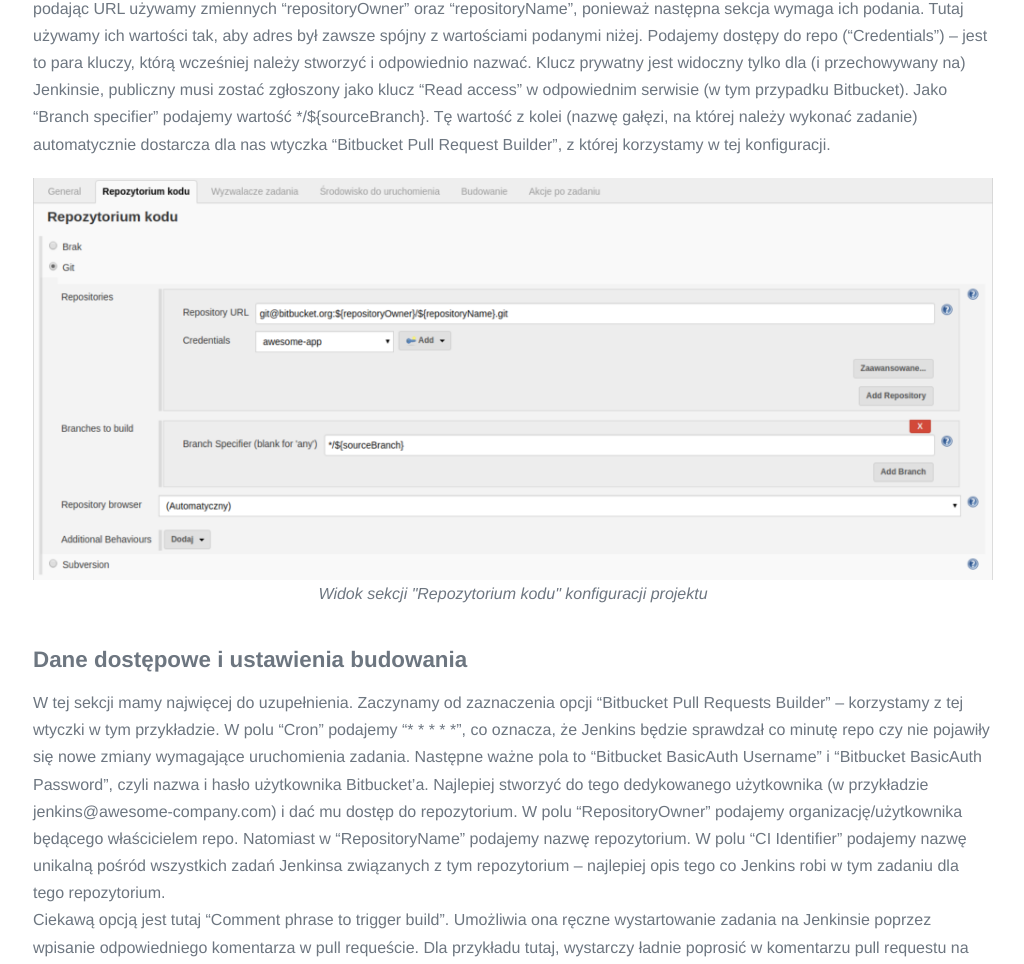
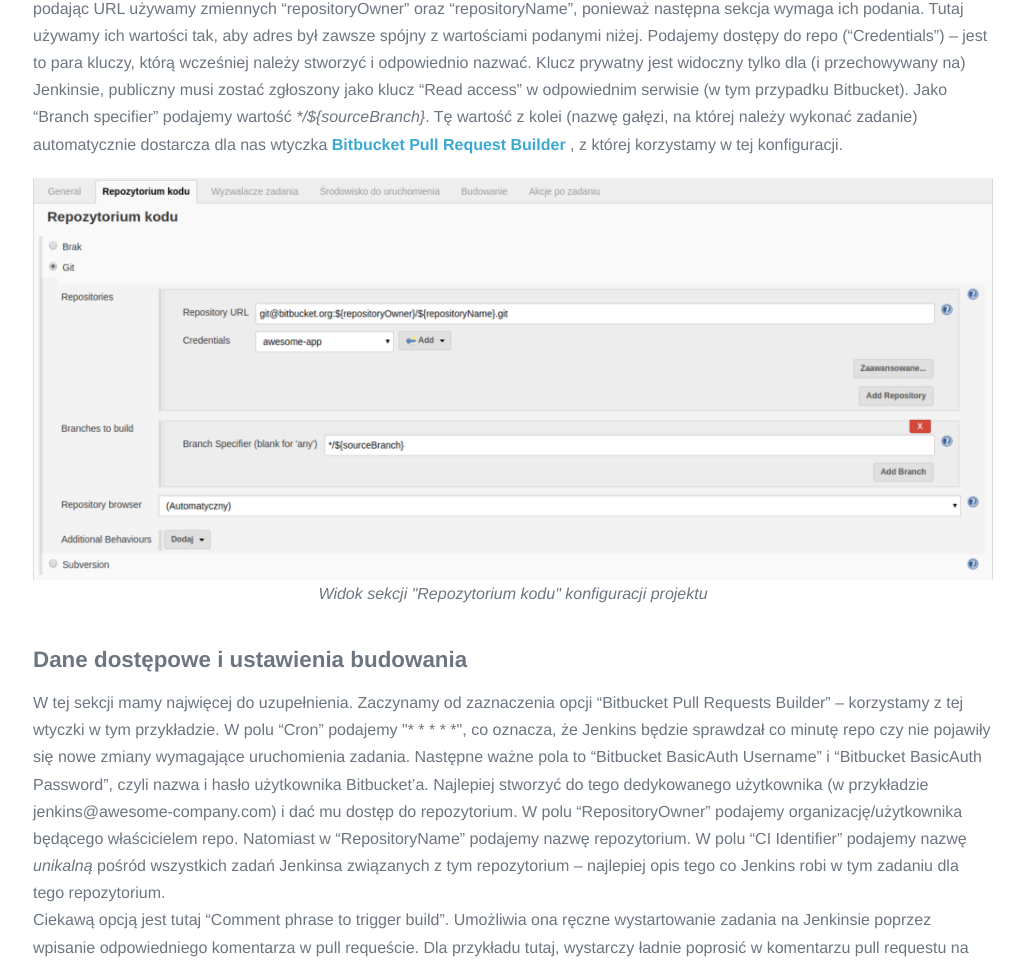
Before and after one commit to Nitrooos/Nitrooos.github.io, a Jekyll site: the page built from _posts/2019-07-17-ciagla-integracja-jenkins.md, in a window 1280 px wide. Shown: the part 2670-3634 px from the top of the page, without its empty margins (127-1151 px from the left). Built offline with Jekyll 4.4.1, drawn with Linux system fonts in a browser that asks for light colours; some of the changed text lies outside the part shown.

Commit message:
[NIT-5] Include all links and formatting from original

```diff
--- a/_posts/2019-07-17-ciagla-integracja-jenkins.md
+++ b/_posts/2019-07-17-ciagla-integracja-jenkins.md
@@ -100,9 +100,13 @@
 prywatny jest widoczny tylko dla (i przechowywany na) Jenkinsie, publiczny musi
 zostać zgłoszony jako klucz "Read access" w odpowiednim serwisie (w tym
 przypadku Bitbucket). Jako "Branch specifier" podajemy wartość
-*/${sourceBranch}. Tę wartość z kolei (nazwę gałęzi, na której należy wykonać
-zadanie) automatycznie dostarcza dla nas wtyczka "Bitbucket Pull Request
-Builder", z której korzystamy w tej konfiguracji.
+**/${sourceBranch}*. Tę wartość z kolei (nazwę gałęzi, na której należy wykonać
+zadanie) automatycznie dostarcza dla nas wtyczka
+<a
+  href="https://github.com/jenkinsci/bitbucket-pullrequest-builder-plugin#readme">
+  Bitbucket Pull Request Builder
+</a>
+, z której korzystamy w tej konfiguracji.
 
 <figure class="app__image">
   <img
@@ -115,14 +119,14 @@
 
 W tej sekcji mamy najwięcej do uzupełnienia. Zaczynamy od zaznaczenia opcji
 "Bitbucket Pull Requests Builder" – korzystamy z tej wtyczki w tym przykładzie.
-W polu "Cron" podajemy "* * * * *", co oznacza, że Jenkins będzie sprawdzał co
+W polu "Cron" podajemy `"* * * * *"`, co oznacza, że Jenkins będzie sprawdzał co
 minutę repo czy nie pojawiły się nowe zmiany wymagające uruchomienia zadania.
 Następne ważne pola to "Bitbucket BasicAuth Username" i "Bitbucket BasicAuth
 Password", czyli nazwa i hasło użytkownika Bitbucket’a. Najlepiej stworzyć do
 tego dedykowanego użytkownika (w przykładzie jenkins@awesome-company.com) i dać
 mu dostęp do repozytorium. W polu "RepositoryOwner" podajemy
 organizację/użytkownika będącego właścicielem repo. Natomiast w "RepositoryName"
-podajemy nazwę repozytorium. W polu "CI Identifier" podajemy nazwę unikalną
+podajemy nazwę repozytorium. W polu "CI Identifier" podajemy nazwę *unikalną*
 pośród wszystkich zadań Jenkinsa związanych z tym repozytorium – najlepiej opis
 tego co Jenkins robi w tym zadaniu dla tego repozytorium.
 
@@ -149,9 +153,9 @@
 zadanie i pewność, że są one deterministyczne, nie zależą od lokalnego stanu.
 Z drugiej strony, możemy kliknąć w "Zaawansowane" i kontrolować co dokładnie ma
 być usuwane, a co nie. I tak, jak na poniższym screenshocie, możemy czyścić
-przestrzeń dla każdego zadania, ale z wyjątkiem katalogu node_modules. Pozwoli
+przestrzeń dla każdego zadania, ale z wyjątkiem katalogu *node_modules*. Pozwoli
 to na przyspieszenie budowania, ponieważ nie będzie konieczne każdorazowe
-instalowanie wszystkich paczek poprzez npm.
+instalowanie wszystkich paczek poprzez *npm*.
 
 <figure class="app__image">
   <img
@@ -166,10 +170,11 @@
 Przykładowo, jeśli nasz projekt jest standardową aplikacją Django to
 prawdopodobnie chcemy:
 
-- stworzyć nowe, lokalne, wirtualne środowisko Python (za pomocą np. virtualenv)
+- stworzyć nowe, lokalne, wirtualne środowisko Python (za pomocą np.
+  *virtualenv*)
 - aktywować to środowisko
-- zainstalować wymagane paczki poprzez pip (ewentualnie także te wymagane przez
-  npm)
+- zainstalować wymagane paczki poprzez *pip* (ewentualnie także te wymagane
+  przez *npm*)
 - uruchomić testy z odpowiednimi ustawieniami
 
 I to jest dokładnie to, co zrobi poniższy, przykładowy skrypt:
@@ -193,12 +198,13 @@
 miejscach się różni, tak, aby nie było problemu także w przypadku tego serwisu
 🙂
 
-Aby "podpiąć" repozytorium z GitHuba skorzystamy z wtyczki "GitHub Pull Request
-Builder", analogicznej do użytej powyżej. Zacząć należy do skonfigurowania
+Aby "podpiąć" repozytorium z GitHuba skorzystamy z wtyczki
+<a href="https://github.com/jenkinsci/ghprb-plugin">GitHub Pull Request Builder</a>
+, analogicznej do użytej powyżej. Zacząć należy do skonfigurowania
 wtyczki. Można to zrobić wchodząc pod "Zarządzaj Jenkinsem" (w panelu po lewej
 stronie) a następnie "Konfiguracja systemu". Odszukujemy sekcję "GitHub Pull
 Request Builder". W polu "GitHub Server API URL" wpisujemy
-https://api.github.com. Obok pola "Credentials" klikamy "Add" i tworzymy nowy
+*https://api.github.com*. Obok pola "Credentials" klikamy "Add" i tworzymy nowy
 dostęp typu "User and password", w którym wpisujemy nazwę użytkownika i hasło do
 konta na GitHubie. Dobrą praktyką jest stworzenie nowego konta na GH,
 przeznaczonego tylko dla Jenkinsa, i dodanie go jako "Collaborator" do tego repo
@@ -209,7 +215,7 @@
 
 - w sekcji "Ustawienia ogólne" należy zaznaczyć "GitHub project" i podać URL do
   projektu na GitHubie
-- jako "Branch specifier" w sekcji "Repozytorium kodu" podać ${sha1} – jak
+- jako "Branch specifier" w sekcji "Repozytorium kodu" podać *${sha1}* – jak
   zaleca dokumentacja wtyczki
 - w sekcji "Wyzwalacze zadania" zaznaczyć "GitHub Pull Request Builder", wybrać
   stworzone wcześniej dostępy do konta GH
--- a/_sass/common/typography.scss
+++ b/_sass/common/typography.scss
@@ -21,6 +21,10 @@
 code {
   min-width: 100%;
   width: max-content;
+}
+
+em {
+  font-style: italic;
 }
 
 figcaption {
```
